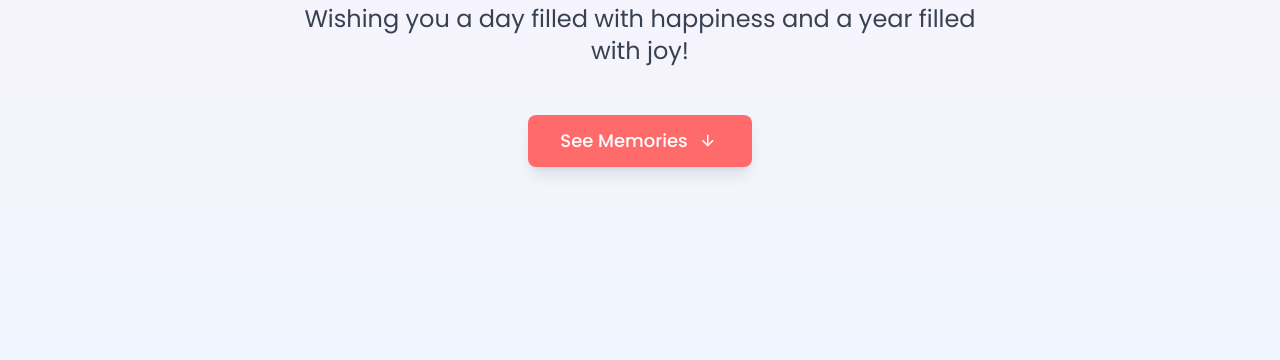
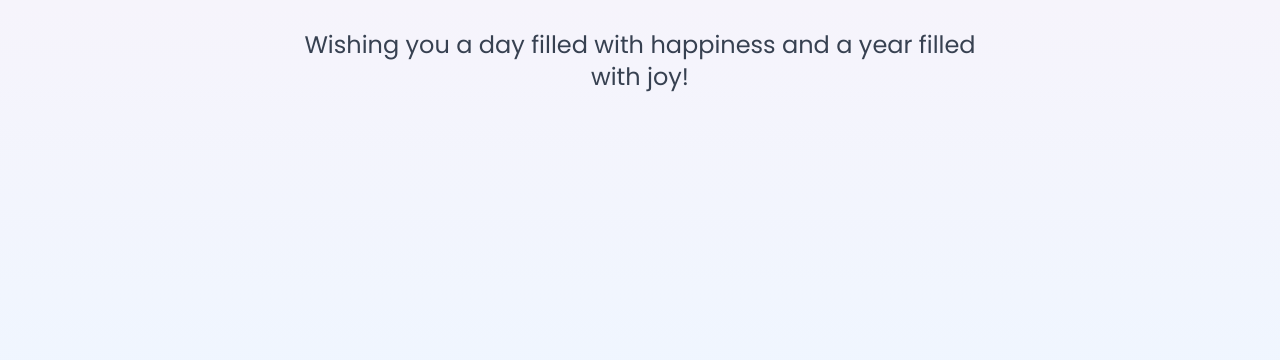
Before and after one commit to tuanmoccs/botday, a plain HTML site: page index.html in a window 1280 px wide. Shown: the part 395-755 px from the top of the page. Drawn offline with nearby package versions, Linux system fonts and the light colour scheme.

Commit message:
Update index.html

```diff
--- a/index.html
+++ b/index.html
@@ -146,14 +146,14 @@
             <h1 class="dancing-script text-7xl md:text-9xl mb-8 text-primary animate-bounce">Happy Birthday!</h1>
             <p class="text-xl md:text-2xl max-w-2xl mx-auto mb-12 text-gray-700">Wishing you a day filled with happiness and a year filled with joy!</p>
 
-            <div class="flex justify-center">
+<!--             <div class="flex justify-center">
                 <button id="scroll-to-photos" class="bg-primary text-white px-8 py-3 rounded-button text-lg font-medium hover:bg-opacity-90 transition-all shadow-lg flex items-center gap-2 whitespace-nowrap">
                     <span>See Memories</span>
                     <div class="w-6 h-6 flex items-center justify-center">
                         <i class="ri-arrow-down-line"></i>
                     </div>
                 </button>
-            </div>
+            </div> -->
         </div>
     </header>
 
```
